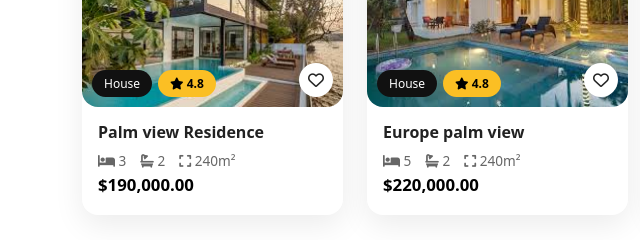
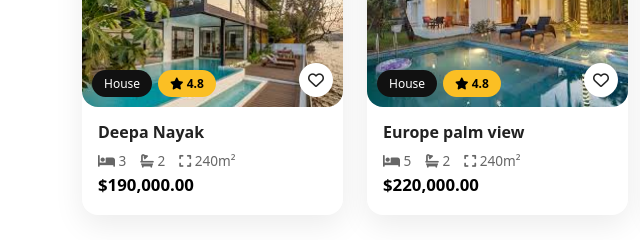
Before and after one commit to Deepa-2619/landing-page, a plain HTML site: page index.html in a window 1280 px wide. Shown: the part 1960-2200 px from the top of the page, 0-640 px from the left. Drawn offline with nearby package versions, Linux system fonts and the light colour scheme.

Commit message:
changed palm view to deepa nayak

```diff
--- a/index.html
+++ b/index.html
@@ -352,7 +352,7 @@
                         </div>
 
                         <div class="property-body" data-aos="fade-right">
-                            <h6>Palm view Residence</h6>
+                            <h6>Deepa Nayak</h6>
 
                             <div class="info" data-aos="fade-right">
                                 <span><i class="fa-solid fa-bed"></i> 3</span>
```
